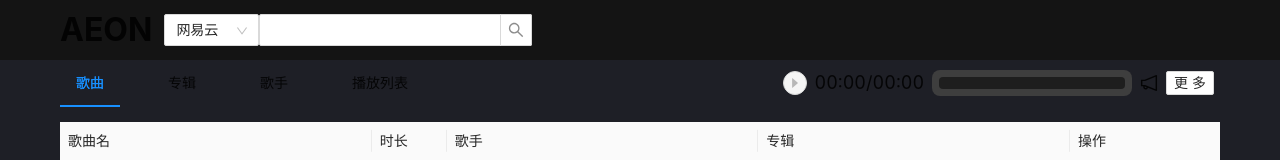
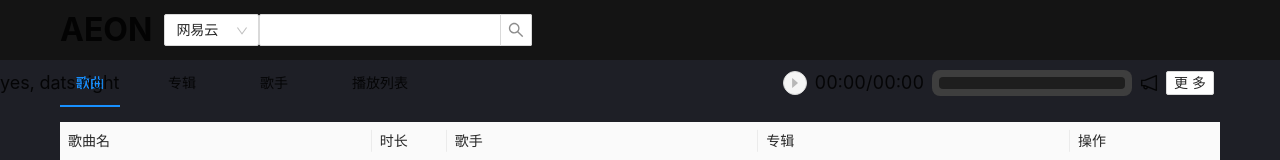
Before and after one commit to kprsajuuk/Aeon-Cymatic, a React app in the folder shadow-sonic/: page / in a window 1280 px wide. Shown: the top 160 px of the page. Built offline with nearby package versions, Linux system fonts and the light colour scheme.

Commit message:
basic code for visualization

```diff
--- a/shadow-sonic/src/pages/main/Main.module.scss
+++ b/shadow-sonic/src/pages/main/Main.module.scss
@@ -5,6 +5,7 @@
 	flex-direction: column;
 	overflow: hidden;
 	.topBar{
+		z-index: 1;
 		height: 60px;
 	    flex-shrink: 0;
 	    background: #141414;
--- a/shadow-sonic/src/pages/music/AudioControl.jsx
+++ b/shadow-sonic/src/pages/music/AudioControl.jsx
@@ -29,6 +29,25 @@ export default class AudioControl extends Component{
 
     initAudio = () => {
         let blob = new Blob([this.props.src.data]);
+        let audioCtx = new (window.AudioContext || window.webkitAudioContext)();
+        let AudioBufferSourceNode = audioCtx.createBufferSource();
+        let AnalyserNode = audioCtx.createAnalyser();
+        let reader = new FileReader();
+        reader.readAsArrayBuffer(blob);
+        reader.onload = (e) => {
+            audioCtx.decodeAudioData(e.target.result, (buffer)=>{
+                AudioBufferSourceNode.buffer = buffer;
+                AudioBufferSourceNode.loop = true;
+                AudioBufferSourceNode.connect(audioCtx.destination)
+                AudioBufferSourceNode.connect(AnalyserNode);
+                //AudioBufferSourceNode.start(0);
+            })
+        }
+
+        let arr = new Uint8Array(AnalyserNode.frequencyBinCount);
+
+        return;
+
         let source = URL.createObjectURL(blob);
         this.setState({audioSource: source}, () => {
             let interval = setInterval(()=>{
@@ -169,6 +188,9 @@ export default class AudioControl extends Component{
                         </div>
                     </Space>
                 </Popover>
+                <div className={style.canvasContainer}>
+                    <div>yes, dats right</div>
+                </div>
             </div>
         )
     }
--- a/shadow-sonic/src/pages/music/AudioControl.module.scss
+++ b/shadow-sonic/src/pages/music/AudioControl.module.scss
@@ -4,6 +4,7 @@
 	font-size: 18px;
 	padding-right: 6px;
 	.interface{
+		z-index: 1;
 		border-radius: 6px;
 		cursor: default;
 		.progressBar{
@@ -54,3 +55,13 @@
 		height: 100%;
 	}
 }
+
+.canvasContainer{
+	z-index: 0;
+	position: fixed;
+	top: 0;
+	left: 0;
+	width: 100%;
+	height: 100%;
+	padding-top: 60px;
+}
--- a/shadow-sonic/src/pages/music/Music.jsx
+++ b/shadow-sonic/src/pages/music/Music.jsx
@@ -33,7 +33,7 @@ export default class Music extends Component{
         })
     }
 
-    updatePlayList = (listType, action, records, num=0) => {
+    updatePlayList = (listType, action, records, num=0, maxLength=-1) => {
         let list = JSON.parse(window.localStorage.getItem(listType)) || [];
         let result = {};
         records.forEach(record => {
@@ -66,6 +66,11 @@ export default class Music extends Component{
                     break;
             }
         });
+        if (maxLength >= 0 && list.length > 0){
+            while(list.length > maxLength){
+                list.pop();
+            }
+        }
         window.localStorage.setItem(listType, JSON.stringify(list));
         result[listType] = list;
         this.setState({...result})
@@ -80,7 +85,7 @@ export default class Music extends Component{
     };
 
     onPlay = (id, record, listType='recentList') => {
-        this.updatePlayList('recentList', 'toTop', [record]);
+        this.updatePlayList('recentList', 'toTop', [record], 50);
         this.setState({currentPlayList: listType});
         this.fetchPlay(id, record);
     };
```
